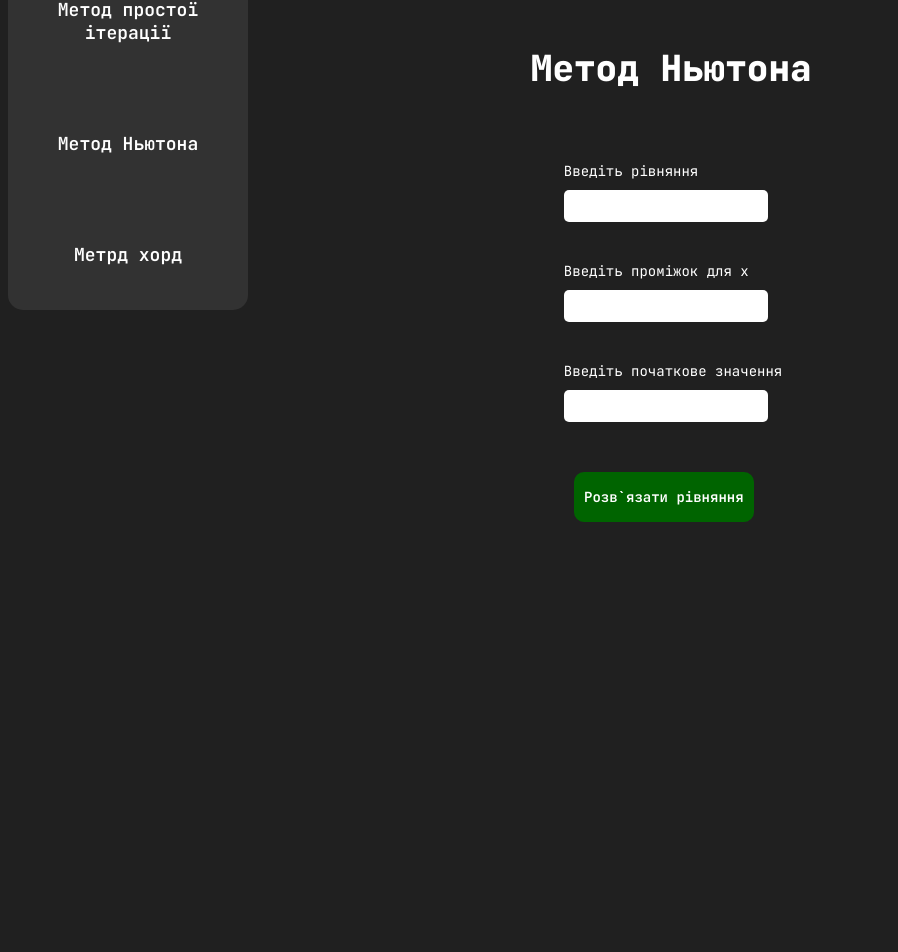
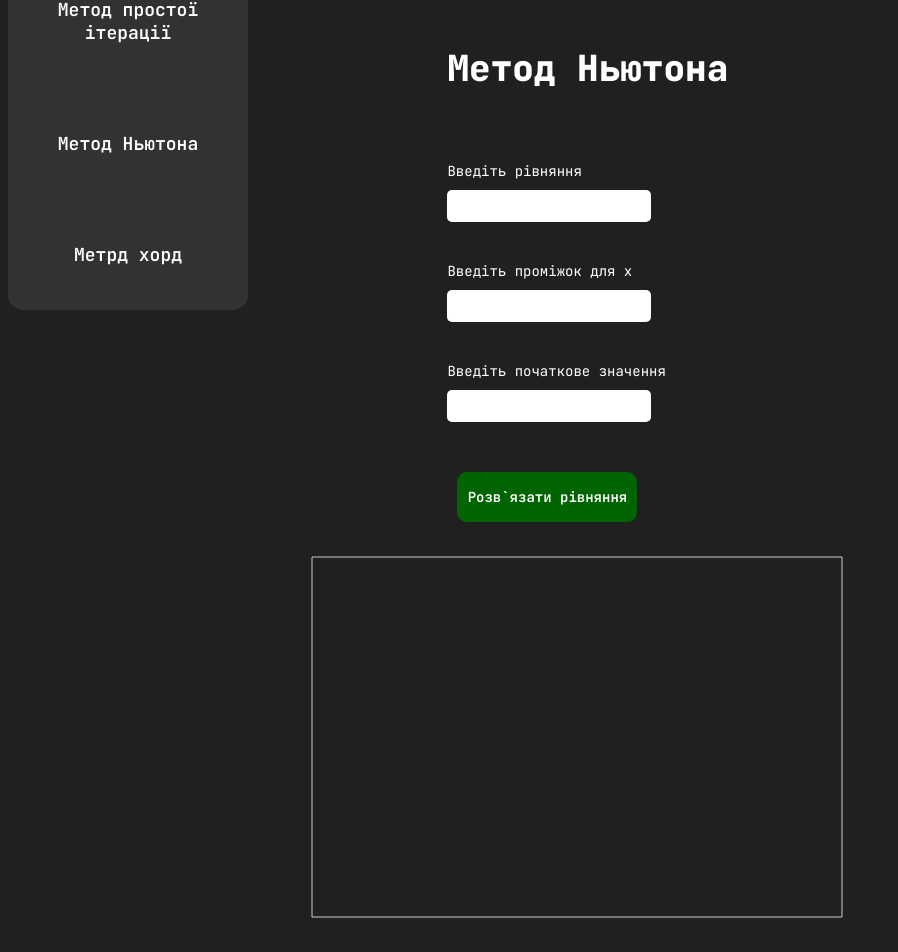
Before and after one commit to Kitukl/NumericalMethods, a React (Vite) app: page /not_lineal in a window 1280 px wide. Shown: the part 242-1194 px from the top of the page, without its empty margins (0-898 px from the left). Before the commit the page ends 802 px from the top, so only its background shows below. Built offline with nearby package versions, Linux system fonts and the light colour scheme.

Commit message:
Fixed Neuton method

```diff
--- a/src/components/Not_Lineal/Neuton/Neuton.jsx
+++ b/src/components/Not_Lineal/Neuton/Neuton.jsx
@@ -1,5 +1,13 @@
 import { abs, derivative, evaluate, parse } from 'mathjs'
 import { useState } from 'react'
+import {
+	CartesianGrid,
+	Line,
+	LineChart,
+	ReferenceLine,
+	XAxis,
+	YAxis,
+} from 'recharts'
 import './Neuton.scss'
 
 function Neuton() {
@@ -30,12 +38,19 @@ function Neuton() {
 			alert('Не правильно задане значення')
 			return
 		}
+
 		let z = -(evaluate(func, { x: i }) / evaluate(deriv.toString(), { x: i }))
 		while (abs(z) >= EPSILON) {
-			z = -(evaluate(func, { x: i }) / evaluate(deriv.toString(), { x: i }))
-			i += z
+			z = evaluate(func, { x: i }) / evaluate(deriv.toString(), { x: i })
+			i -= z
+
+			if (i < xValues[0] || i > xValues[1]) {
+				i = (xValues[0] + xValues[1]) / 2
+			}
 		}
+
 		setResult(i)
+		printPlot()
 	}
 
 	const printPlot = () => {
@@ -88,6 +103,15 @@ function Neuton() {
 					<h3>Результат: {result}</h3>
 				</div>
 			)}
+			<div className='chart'>
+				<LineChart width={600} height={400} data={data} className='charter'>
+					<CartesianGrid strokeDasharray='1 0' />
+					<XAxis />
+					<YAxis />
+					<Line type='monotone' dataKey='y' stroke='#ffffff' />
+					<ReferenceLine x={result} stroke='red' label='Корінь' />
+				</LineChart>
+			</div>
 		</div>
 	)
 }
--- a/src/components/Not_Lineal/Neuton/Neuton.scss
+++ b/src/components/Not_Lineal/Neuton/Neuton.scss
@@ -23,7 +23,7 @@
 	transition: all 0.5s;
 }
 
-h1 {
+.chart {
 	position: relative;
-	left: -9%;
+	left: -200px;
 }
```
